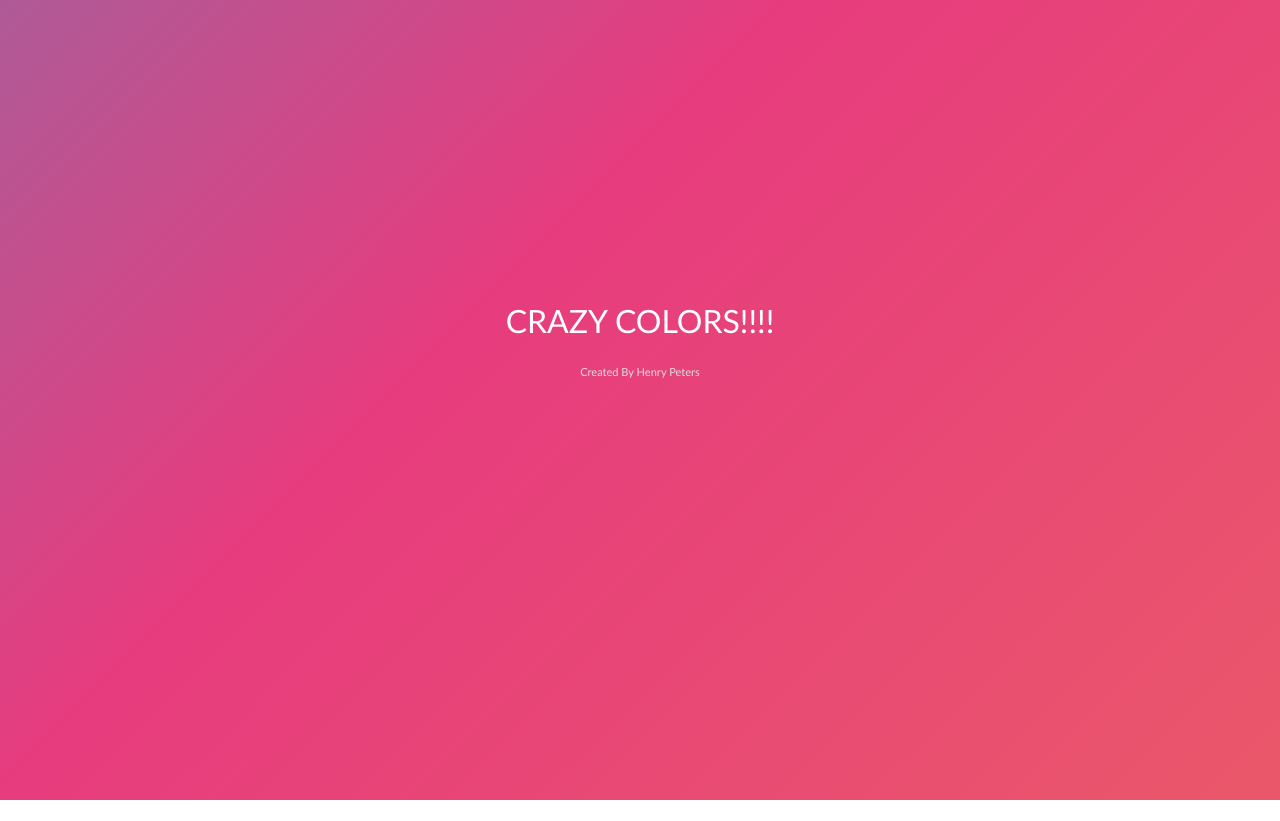
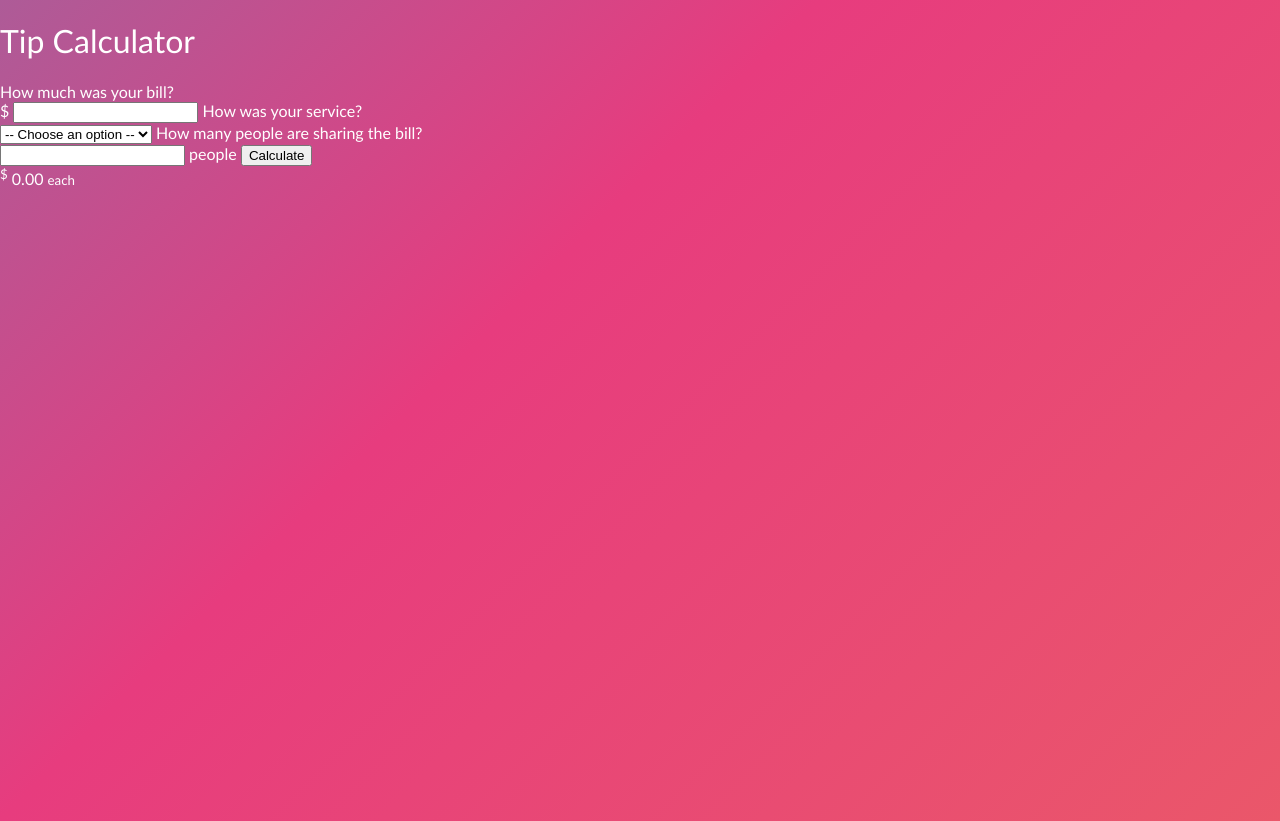
Before and after one commit to henrypeters/tip-calculator-2, a plain HTML site: page index.html in a window 1280 px wide. Before the commit the page ends 800 px from the top, so only its background shows below. Drawn offline with Linux system fonts and the light colour scheme.

Commit message:
added container content in index.html

```diff
--- a/index.html
+++ b/index.html
@@ -8,10 +8,47 @@
     <link rel="stylesheet" href="styles.css">
 </head>
 <body>
-    <div class="container">
+    <!-- <div class="container">
         <h1>CRAZY COLORS!!!!</h1>
         <h5><a target="_blank"><small>Created By Henry Peters</small></a></h5>
-    </div>
+    </div> -->
+
+    <div id="container">
+        <h1>Tip Calculator</h1>
+
+        <div id="calculator">
+
+            <form>
+                <label>
+                    How much was your bill?<br>
+                    $ <input type="text" id="billAmount">
+                </label>
+                <label>
+                    How was your service?<br>
+                    <select id="serviceQuality">
+                        <option disabled selected value="0">-- Choose an option --</option>
+
+                        <option value="0.3">100% - Outstanding</option>
+                        <option value="0.2">80% - Good</option>
+                        <option value="0.15">65% - It was Okay</option>
+                        <option value="0.1">50% - Fair</option>
+                        <option value="0.05">30% - Terrible</option>
+                    </select>
+                </label>
+
+                <label>How many people are sharing the  bill?<br>
+                    <input type="text" id="totalPeople"> people
+                </label>
+                <button type="button" id="calculate">Calculate</button>
+            </form>
+
+        </div>
+
+        <div id="totalTip">
+            <sup>$</sup> <span id="tip">0.00</span>
+            <small id="each">each</small>
+        </div>
+     </div>
 
     <script src="app.js"></script>
 </body>
```
